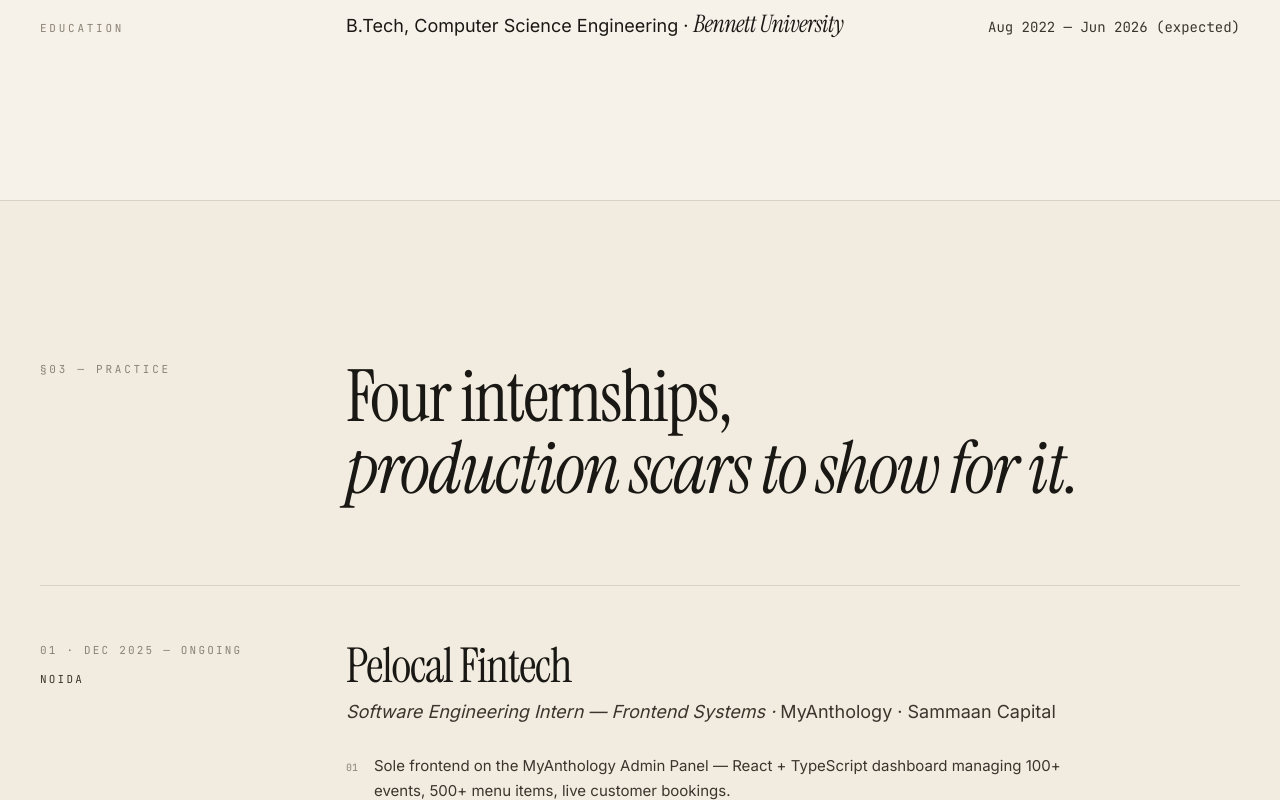
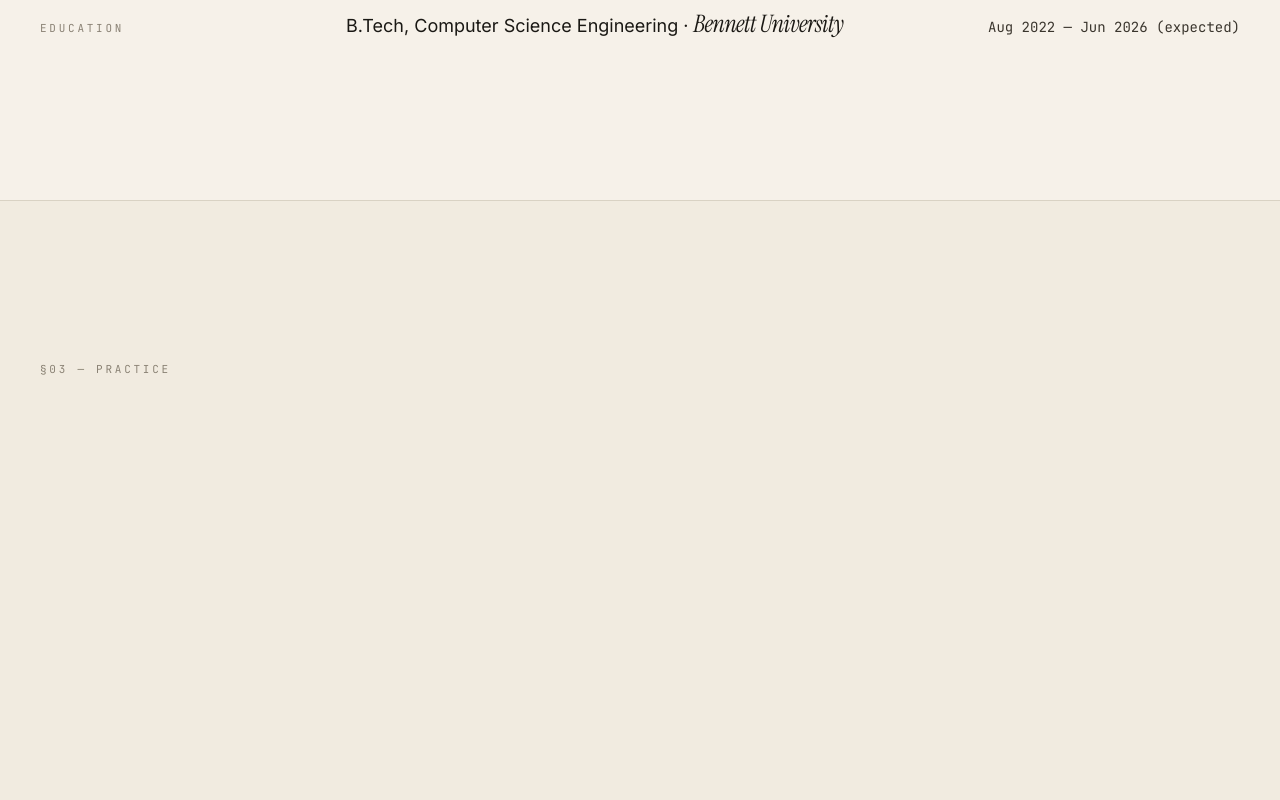
Before and after one commit to yasharyas/Yash-Arya-portfolio, a Next.js app: page / in a window 1280 px wide. Shown: the part 11200-12000 px from the top of the page. Built offline with nearby package versions, Linux system fonts and the light colour scheme.

Commit message:
feat(experience): gsap timeline reveal

```diff
--- a/components/Experience.tsx
+++ b/components/Experience.tsx
@@ -1,6 +1,95 @@
+"use client";
+
+import { useEffect, useRef } from "react";
+import gsap from "gsap";
+import { ScrollTrigger } from "gsap/ScrollTrigger";
 import { experience } from "@/lib/content";
 
+gsap.registerPlugin(ScrollTrigger);
+
+// Words that make up the two-line heading. Each is wrapped in a clip container
+// so GSAP can animate yPercent without overflow showing on neighbouring lines.
+const LINE_1 = ["Four", "internships,"];
+const LINE_2 = ["production", "scars", "to", "show", "for", "it."];
+
+function WordClip({
+  word,
+  italic = false,
+}: {
+  word: string;
+  italic?: boolean;
+}) {
+  return (
+    // overflow-hidden clips the word during its travel; pb keeps descenders visible
+    <span className="inline-block overflow-hidden pb-[0.09em] align-bottom">
+      <span className={`exp-word inline-block${italic ? " italic" : ""}`}>
+        {word}
+      </span>
+    </span>
+  );
+}
+
 export function Experience() {
+  const headlineRef = useRef<HTMLHeadingElement>(null);
+
+  useEffect(() => {
+    const mm = gsap.matchMedia();
+
+    mm.add("(prefers-reduced-motion: no-preference)", () => {
+      if (!headlineRef.current) return;
+
+      const words = Array.from(
+        headlineRef.current.querySelectorAll<HTMLElement>(".exp-word")
+      );
+
+      // Timeline with shared defaults — no repetition of ease/duration per tween.
+      // ScrollTrigger lives on the top-level timeline, not on a child tween.
+      const expTl = gsap.timeline({
+        defaults: { ease: "power2.out", duration: 0.7 },
+        scrollTrigger: {
+          trigger: headlineRef.current,
+          start: "top 80%",
+          toggleActions: "play none none none",
+          once: true,
+        },
+      });
+
+      // Label "drop" anchors the stagger sequence.
+      // yPercent: -110 = word starts above the clip boundary and falls into place.
+      expTl.addLabel("drop", 0);
+      words.forEach((word, i) =>
+        expTl.from(word, { yPercent: -110 }, `drop+=${i * 0.07}`)
+      );
+
+      // ── Job rows: left-to-right slide + fade via ScrollTrigger.batch ─────────
+      // Each <li class="exp-row"> slides in from the left as it enters the viewport.
+      // batch() groups rows that fire onEnter within the interval into one staggered call.
+      // Created after the headline ST — correct top-to-bottom DOM order.
+      const rows = Array.from(
+        document.querySelectorAll<HTMLElement>(".exp-row")
+      );
+      // Set initial hidden state before batch registers so there's no flash
+      gsap.set(rows, { autoAlpha: 0, x: -36 });
+
+      ScrollTrigger.batch(".exp-row", {
+        start: "top 86%",
+        once: true,
+        interval: 0.08,
+        onEnter: (batch) =>
+          gsap.to(batch, {
+            autoAlpha: 1,
+            x: 0,
+            duration: 0.75,
+            ease: "power2.out",
+            stagger: 0.1,
+            overwrite: true,
+          }),
+      });
+    });
+
+    return () => mm.revert();
+  }, []);
+
   return (
     <section id="experience" className="py-24 md:py-40 bg-cream/40 border-y border-rule">
       <div className="mx-auto max-w-[1400px] px-6 md:px-10">
@@ -8,9 +97,25 @@
           <p className="col-span-12 md:col-span-3 font-mono text-[11px] tracking-[0.25em] uppercase text-muted">
             §03 — Practice
           </p>
-          <h2 className="col-span-12 md:col-span-9 display text-5xl md:text-7xl leading-[0.95] tracking-tightest">
-            Four internships,<br />
-            <span className="italic">production scars to show for it.</span>
+          <h2
+            ref={headlineRef}
+            className="col-span-12 md:col-span-9 display text-5xl md:text-7xl leading-[0.95] tracking-tightest"
+          >
+            {/* Line 1: plain words */}
+            {LINE_1.map((w, i) => (
+              <span key={w}>
+                <WordClip word={w} />
+                {i < LINE_1.length - 1 && " "}
+              </span>
+            ))}
+            <br />
+            {/* Line 2: italic words */}
+            {LINE_2.map((w, i) => (
+              <span key={w}>
+                <WordClip word={w} italic />
+                {i < LINE_2.length - 1 && " "}
+              </span>
+            ))}
           </h2>
         </div>
 
@@ -18,7 +123,7 @@
           {experience.map((job, i) => (
             <li
               key={job.company}
-              className="group grid grid-cols-12 gap-6 py-10 md:py-14 border-t border-rule"
+              className="exp-row group grid grid-cols-12 gap-6 py-10 md:py-14 border-t border-rule"
             >
               <div className="col-span-12 md:col-span-3">
                 <p className="font-mono text-[11px] tracking-[0.2em] uppercase text-muted">
```
